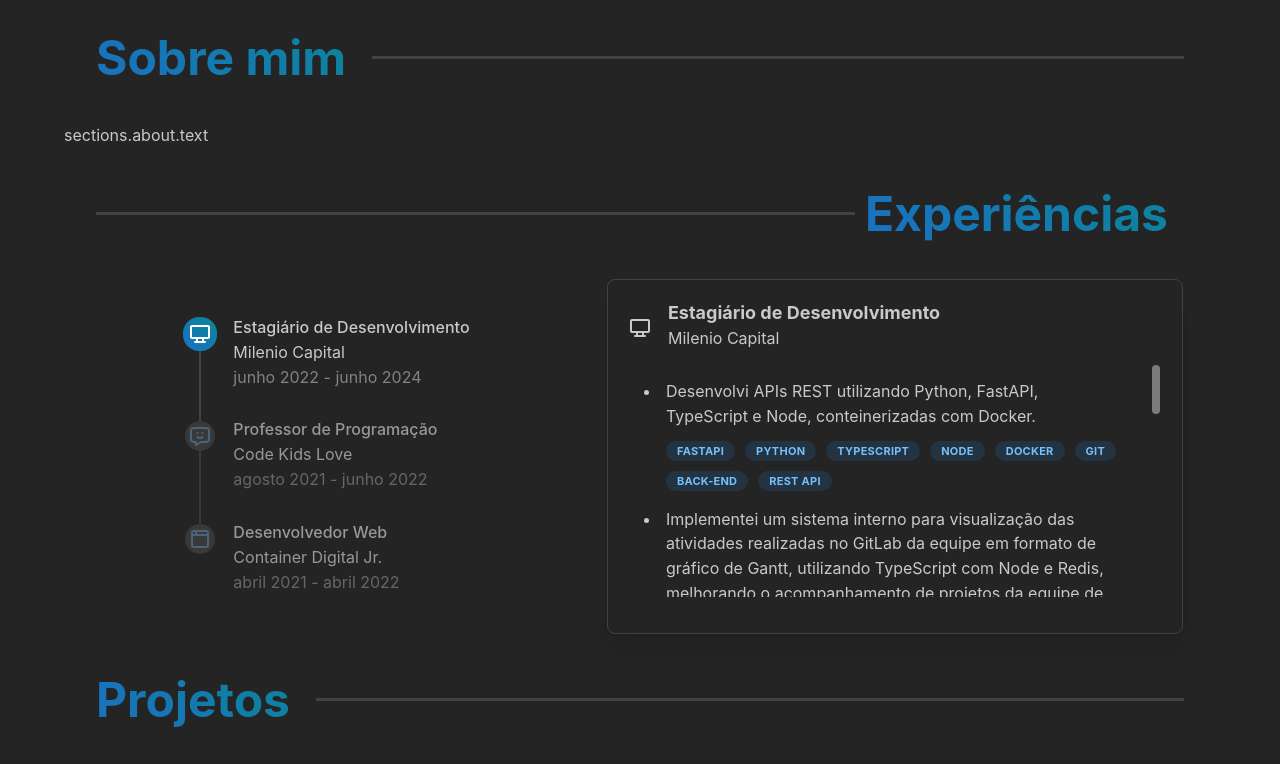
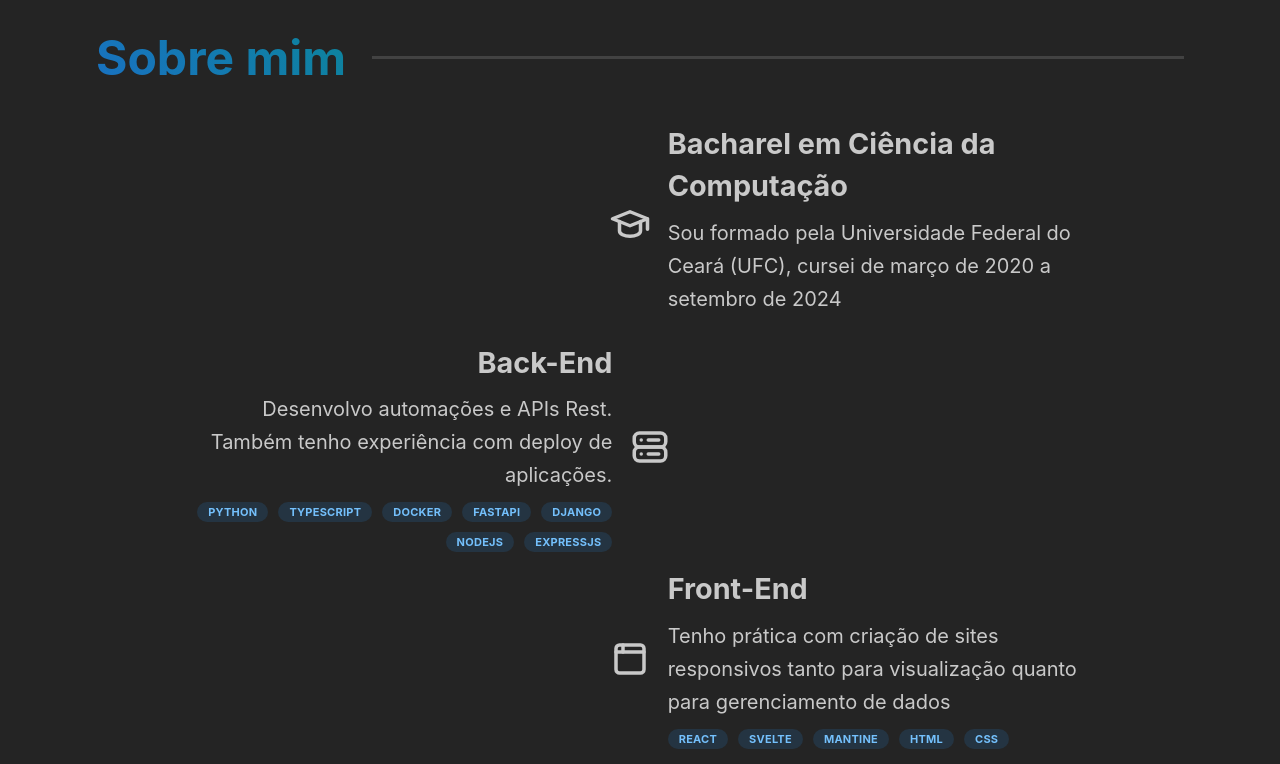
Before and after one commit to caiofov/caiofov.github.io, a React (Create React App) app: page / in a window 1280 px wide. Shown: the part 520-1284 px from the top of the page. Built offline with nearby package versions, Linux system fonts and the light colour scheme.

Commit message:
feat: about section

```diff
--- a/src/components/sections/About.tsx
+++ b/src/components/sections/About.tsx
@@ -1,16 +1,96 @@
-import { Text } from "@mantine/core";
+import {
+  Badge,
+  ColorSwatch,
+  Grid,
+  GridCol,
+  Group,
+  Text,
+  ThemeIcon,
+  Timeline,
+  Title,
+} from "@mantine/core";
 import React from "react";
 import { useTranslation } from "react-i18next";
 import { Trans } from "react-i18next";
 import { Section } from "./Section";
+import {
+  Icon,
+  IconBrowser,
+  IconDatabase,
+  IconServer2,
+} from "@tabler/icons-react";
+
+import { typedEntries } from "../../utils/functions";
+
+import { ABOUT_SECTIONS, SECTION_ICONS } from "../../utils/about";
+const IconAbout: React.FC<{
+  Icon: Icon;
+  badges: string[];
+  title: string;
+  text: string;
+  alignLeft: boolean;
+}> = ({ Icon, title, text, badges, alignLeft }) => {
+  const IconComponent = (
+    <ThemeIcon size="xl" variant="transparent" c="inherit" radius="md">
+      <Icon size="100" />
+    </ThemeIcon>
+  );
+  const textAlign = alignLeft ? "left" : "right";
+
+  const BodyComponent = (
+    <Group w="47%" gap="xs" justify={!alignLeft ? "flex-end" : "flex-start"}>
+      <Title style={{ fontSize: "1.8rem", textAlign }} order={4}>
+        {title}
+      </Title>
+      <Text size="xl" style={{ textAlign }}>
+        {text}
+      </Text>
+      <Group justify={!alignLeft ? "flex-end" : "flex-start"} gap="xs">
+        {badges.map((b) => (
+          <Badge key={b} variant="light">
+            {b}
+          </Badge>
+        ))}
+      </Group>
+    </Group>
+  );
+  return (
+    <Group
+      w="80%"
+      align="center"
+      justify={alignLeft ? "flex-end" : "flex-start"}
+    >
+      {alignLeft ? (
+        <>
+          {IconComponent} {BodyComponent}
+        </>
+      ) : (
+        <>
+          {BodyComponent} {IconComponent}
+        </>
+      )}
+    </Group>
+  );
+};
 
 export const About = () => {
   const { t } = useTranslation();
   return (
     <Section text={t("sections.about.name")} id="about">
-      <Text>
-        <Trans className="justify" i18nKey={"sections.about.text"} />
-      </Text>
+      <Group display="flex" justify="center">
+        {typedEntries(ABOUT_SECTIONS).map(([section, skills], idx) => {
+          return (
+            <IconAbout
+              Icon={SECTION_ICONS[section]}
+              title={t(`sections.about.${section}.title`)}
+              text={t(`sections.about.${section}.text`)}
+              badges={skills}
+              alignLeft={idx % 2 === 0}
+              key={section}
+            />
+          );
+        })}
+      </Group>
     </Section>
   );
 };
--- /dev/null
+++ b/src/utils/about.ts
@@ -0,0 +1,19 @@
+import {
+  Icon,
+  IconBrowser,
+  IconDatabase,
+  IconSchool,
+  IconServer2,
+} from "@tabler/icons-react";
+import sections from "../assets/about.json";
+
+export type SectionType = keyof typeof sections;
+
+export const SECTION_ICONS: { [K in SectionType]: Icon } = {
+  ufc: IconSchool,
+  backend: IconServer2,
+  frontend: IconBrowser,
+  database: IconDatabase,
+};
+
+export const ABOUT_SECTIONS: { [K in SectionType]: string[] } = sections;
```
